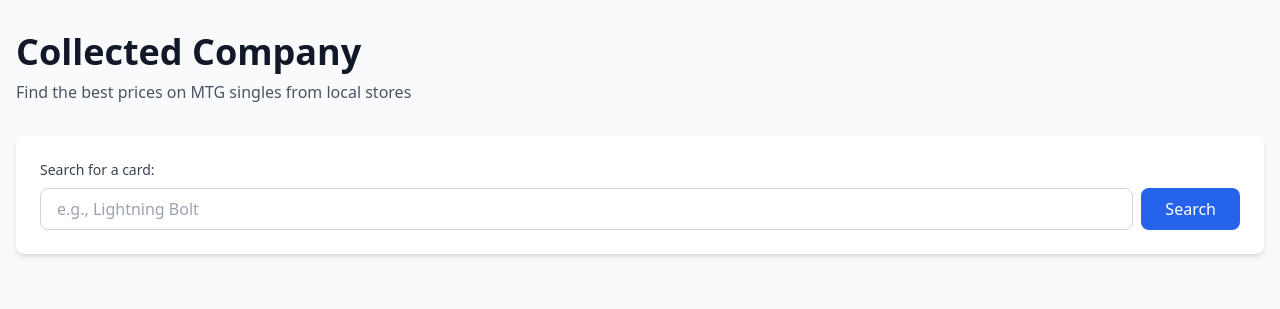
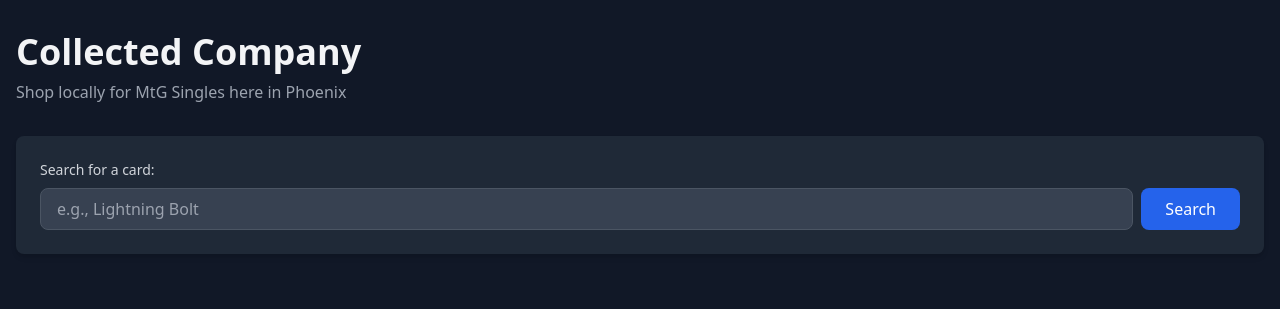
Before and after one commit to altf4/collected-company, a FastAPI app: page / in a window 1280 px wide. Shown: the top 309 px of the page. Run offline with FastAPI, Linux system fonts and the light colour scheme; some libraries are stand-ins or nearby versions.

Commit message:
Dark mode

```diff
--- a/collected_company/static/js/search.js
+++ b/collected_company/static/js/search.js
@@ -142,7 +142,7 @@ class CardSearcher {
       } else {
         // Multi-location store: store header + indented location checkboxes
         const header = document.createElement("div");
-        header.className = "font-medium text-sm text-gray-900 mb-1";
+        header.className = "font-medium text-sm text-gray-200 mb-1";
         header.textContent = store;
         group.appendChild(header);
 
@@ -160,12 +160,12 @@ class CardSearcher {
 
   _createCheckbox(filterKey, label, className) {
     const wrapper = document.createElement("label");
-    wrapper.className = `flex items-center gap-2 cursor-pointer ${className} text-gray-700 hover:text-gray-900`;
+    wrapper.className = `flex items-center gap-2 cursor-pointer ${className} text-gray-300 hover:text-gray-100`;
 
     const checkbox = document.createElement("input");
     checkbox.type = "checkbox";
     checkbox.checked = this.activeFilters.has(filterKey);
-    checkbox.className = "rounded border-gray-300 text-blue-600 focus:ring-blue-500";
+    checkbox.className = "rounded bg-gray-700 border-gray-500 text-blue-500 focus:ring-blue-500 focus:ring-offset-gray-800";
     checkbox.addEventListener("change", () => {
       if (checkbox.checked) {
         this.activeFilters.add(filterKey);
@@ -250,35 +250,35 @@ class CardSearcher {
     const storeLink = document.createElement("a");
     storeLink.href = result.store_url;
     storeLink.target = "_blank";
-    storeLink.className = "text-blue-600 hover:underline font-medium";
+    storeLink.className = "text-blue-400 hover:underline font-medium";
     storeLink.textContent = result.store_name;
     storeCell.appendChild(storeLink);
     if (result.location) {
       const locSpan = document.createElement("div");
-      locSpan.className = "text-xs text-gray-500";
+      locSpan.className = "text-xs text-gray-400";
       locSpan.textContent = result.location;
       storeCell.appendChild(locSpan);
     }
 
     // Set
     const setCell = document.createElement("td");
-    setCell.className = "px-6 py-4 text-sm text-gray-600";
+    setCell.className = "px-6 py-4 text-sm text-gray-300";
     setCell.textContent = result.set_name || "-";
 
     // Price
     const priceCell = document.createElement("td");
-    priceCell.className = "px-6 py-4 whitespace-nowrap font-bold";
+    priceCell.className = "px-6 py-4 whitespace-nowrap font-bold text-gray-100";
     priceCell.textContent =
       result.price !== null ? `$${result.price.toFixed(2)}` : "-";
 
     // Condition
     const conditionCell = document.createElement("td");
-    conditionCell.className = "px-6 py-4 whitespace-nowrap";
+    conditionCell.className = "px-6 py-4 whitespace-nowrap text-gray-300";
     conditionCell.textContent = result.condition || "-";
 
     // Foil
     const foilCell = document.createElement("td");
-    foilCell.className = "px-6 py-4 whitespace-nowrap";
+    foilCell.className = "px-6 py-4 whitespace-nowrap text-gray-300";
     foilCell.textContent = result.foil ? "Yes" : "No";
 
     // Stock
@@ -286,12 +286,13 @@ class CardSearcher {
     stockCell.className = "px-6 py-4 whitespace-nowrap";
     if (result.stock_quantity > 0) {
       stockCell.textContent = result.stock_quantity;
-      stockCell.classList.add("text-green-600");
+      stockCell.classList.add("text-green-400");
     } else if (result.stock_quantity === 0) {
       stockCell.textContent = "Out";
-      stockCell.classList.add("text-red-600");
+      stockCell.classList.add("text-red-400");
     } else {
       stockCell.textContent = "-";
+      stockCell.classList.add("text-gray-500");
     }
 
     // Link
@@ -301,11 +302,12 @@ class CardSearcher {
       const link = document.createElement("a");
       link.href = result.product_url;
       link.target = "_blank";
-      link.className = "text-blue-600 hover:underline";
+      link.className = "text-blue-400 hover:underline";
       link.textContent = "View";
       linkCell.appendChild(link);
     } else {
       linkCell.textContent = "-";
+      linkCell.classList.add("text-gray-500");
     }
 
     row.appendChild(storeCell);
--- a/collected_company/templates/index.html
+++ b/collected_company/templates/index.html
@@ -6,19 +6,19 @@
     <title>Collected Company - MTG Singles Price Aggregator</title>
     <script src="https://cdn.tailwindcss.com"></script>
 </head>
-<body class="bg-gray-50">
+<body class="bg-gray-900 text-gray-100">
     <div class="container mx-auto px-4 py-8 max-w-7xl">
         <!-- Header -->
         <header class="mb-8">
-            <h1 class="text-4xl font-bold text-gray-900 mb-2">Collected Company</h1>
-            <p class="text-gray-600">Find the best prices on MTG singles from local stores</p>
+            <h1 class="text-4xl font-bold text-gray-100 mb-2">Collected Company</h1>
+            <p class="text-gray-400">Shop locally for MtG Singles here in Phoenix</p>
         </header>
 
         <!-- Search Form -->
-        <div class="bg-white rounded-lg shadow-md p-6 mb-6">
+        <div class="bg-gray-800 rounded-lg shadow-md p-6 mb-6">
             <form id="search-form" class="space-y-4">
                 <div>
-                    <label for="card-search" class="block text-sm font-medium text-gray-700 mb-2">
+                    <label for="card-search" class="block text-sm font-medium text-gray-300 mb-2">
                         Search for a card:
                     </label>
                     <div class="flex gap-2">
@@ -28,84 +28,84 @@
                             name="q"
                             required
                             placeholder="e.g., Lightning Bolt"
-                            class="flex-1 px-4 py-2 border border-gray-300 rounded-lg focus:ring-2 focus:ring-blue-500 focus:border-transparent"
+                            class="flex-1 px-4 py-2 bg-gray-700 border border-gray-600 text-gray-100 placeholder-gray-400 rounded-lg focus:ring-2 focus:ring-blue-500 focus:border-transparent"
                             autocomplete="off"
                         />
                         <button
                             type="submit"
-                            class="px-6 py-2 bg-blue-600 text-white rounded-lg hover:bg-blue-700 focus:ring-2 focus:ring-blue-500 focus:ring-offset-2"
+                            class="px-6 py-2 bg-blue-600 text-white rounded-lg hover:bg-blue-700 focus:ring-2 focus:ring-blue-500 focus:ring-offset-2 focus:ring-offset-gray-800"
                         >
                             Search
                         </button>
                     </div>
                     <!-- Autocomplete dropdown will go here -->
-                    <div id="autocomplete-results" class="hidden mt-2 bg-white border border-gray-300 rounded-lg shadow-lg max-h-60 overflow-y-auto"></div>
+                    <div id="autocomplete-results" class="hidden mt-2 bg-gray-700 border border-gray-600 rounded-lg shadow-lg max-h-60 overflow-y-auto"></div>
                 </div>
             </form>
         </div>
 
         <!-- Progress Bar -->
         <div id="loading-container" class="hidden mb-4">
-            <div class="bg-gray-200 rounded-full h-2.5 mb-2">
-                <div id="progress-bar" class="bg-blue-600 h-2.5 rounded-full transition-all duration-300" style="width: 0%"></div>
+            <div class="bg-gray-700 rounded-full h-2.5 mb-2">
+                <div id="progress-bar" class="bg-blue-500 h-2.5 rounded-full transition-all duration-300" style="width: 0%"></div>
             </div>
-            <p id="progress-text" class="text-sm text-gray-600">Searching stores...</p>
+            <p id="progress-text" class="text-sm text-gray-400">Searching stores...</p>
         </div>
 
         <!-- Completion Message -->
-        <div id="completion-message" class="hidden text-green-600 font-semibold mb-4"></div>
+        <div id="completion-message" class="hidden text-green-400 font-semibold mb-4"></div>
 
         <!-- Main content: Sidebar + Results -->
         <div id="main-content" class="hidden flex gap-6">
             <!-- Sidebar: Store/Location Filters + Card Preview -->
             <aside id="filter-sidebar" class="w-48 flex-shrink-0">
-                <div class="bg-white rounded-lg shadow-md p-4 sticky top-4">
-                    <h3 class="text-sm font-semibold text-gray-900 uppercase tracking-wider mb-3">Filter by Store</h3>
+                <div class="bg-gray-800 rounded-lg shadow-md p-4 sticky top-4">
+                    <h3 class="text-sm font-semibold text-gray-300 uppercase tracking-wider mb-3">Filter by Store</h3>
                     <div id="store-filters" class="space-y-3">
                         <!-- Populated dynamically -->
                     </div>
                 </div>
 
                 <!-- Card Header (populated dynamically) -->
-                <div id="card-header" class="hidden bg-white rounded-lg shadow-md p-4 mt-4 sticky top-[calc(100vh-24rem)]">
+                <div id="card-header" class="hidden bg-gray-800 rounded-lg shadow-md p-4 mt-4">
                     <img id="card-image" src="" alt="" class="w-full rounded-lg shadow-sm mb-2" />
-                    <h2 id="card-name" class="text-sm font-bold text-gray-900 mb-1"></h2>
-                    <a id="card-scryfall-link" href="" target="_blank" class="text-xs text-blue-600 hover:underline">
+                    <h2 id="card-name" class="text-sm font-bold text-gray-100 mb-1"></h2>
+                    <a id="card-scryfall-link" href="" target="_blank" class="text-xs text-blue-400 hover:underline">
                         View on Scryfall →
                     </a>
                 </div>
             </aside>
 
             <!-- Results Table -->
-            <div id="results-container" class="flex-1 bg-white rounded-lg shadow-md overflow-hidden">
-                <div class="p-4 border-b border-gray-200">
+            <div id="results-container" class="flex-1 bg-gray-800 rounded-lg shadow-md overflow-hidden">
+                <div class="p-4 border-b border-gray-700">
                     <div class="flex gap-4 items-center">
                         <div>
-                            <label for="sort-select" class="text-sm font-medium text-gray-700 mr-2">Sort by:</label>
-                            <select id="sort-select" class="px-3 py-1 border border-gray-300 rounded">
+                            <label for="sort-select" class="text-sm font-medium text-gray-300 mr-2">Sort by:</label>
+                            <select id="sort-select" class="px-3 py-1 bg-gray-700 border border-gray-600 text-gray-100 rounded">
                                 <option value="price">Price (Low to High)</option>
                                 <option value="price-desc">Price (High to Low)</option>
                                 <option value="store">Store Name</option>
                                 <option value="condition">Condition</option>
                             </select>
                         </div>
-                        <span id="filter-count" class="text-sm text-gray-500"></span>
+                        <span id="filter-count" class="text-sm text-gray-400"></span>
                     </div>
                 </div>
                 <div class="overflow-x-auto">
-                    <table class="min-w-full divide-y divide-gray-200">
-                        <thead class="bg-gray-50">
+                    <table class="min-w-full divide-y divide-gray-700">
+                        <thead class="bg-gray-750">
                             <tr>
-                                <th class="px-6 py-3 text-left text-xs font-medium text-gray-500 uppercase tracking-wider">Store</th>
-                                <th class="px-6 py-3 text-left text-xs font-medium text-gray-500 uppercase tracking-wider">Set</th>
-                                <th class="px-6 py-3 text-left text-xs font-medium text-gray-500 uppercase tracking-wider">Price</th>
-                                <th class="px-6 py-3 text-left text-xs font-medium text-gray-500 uppercase tracking-wider">Condition</th>
-                                <th class="px-6 py-3 text-left text-xs font-medium text-gray-500 uppercase tracking-wider">Foil</th>
-                                <th class="px-6 py-3 text-left text-xs font-medium text-gray-500 uppercase tracking-wider">Stock</th>
-                                <th class="px-6 py-3 text-left text-xs font-medium text-gray-500 uppercase tracking-wider">Link</th>
+                                <th class="px-6 py-3 text-left text-xs font-medium text-gray-400 uppercase tracking-wider">Store</th>
+                                <th class="px-6 py-3 text-left text-xs font-medium text-gray-400 uppercase tracking-wider">Set</th>
+                                <th class="px-6 py-3 text-left text-xs font-medium text-gray-400 uppercase tracking-wider">Price</th>
+                                <th class="px-6 py-3 text-left text-xs font-medium text-gray-400 uppercase tracking-wider">Condition</th>
+                                <th class="px-6 py-3 text-left text-xs font-medium text-gray-400 uppercase tracking-wider">Foil</th>
+                                <th class="px-6 py-3 text-left text-xs font-medium text-gray-400 uppercase tracking-wider">Stock</th>
+                                <th class="px-6 py-3 text-left text-xs font-medium text-gray-400 uppercase tracking-wider">Link</th>
                             </tr>
                         </thead>
-                        <tbody id="results-tbody" class="bg-white divide-y divide-gray-200">
+                        <tbody id="results-tbody" class="divide-y divide-gray-700">
                             <!-- Results populated by JavaScript -->
                         </tbody>
                     </table>
@@ -114,15 +114,15 @@
         </div>
 
         <!-- Error Messages -->
-        <div id="error-container" class="hidden mt-4 p-4 bg-red-50 border border-red-200 rounded-lg">
-            <p class="text-red-800" id="error-message"></p>
+        <div id="error-container" class="hidden mt-4 p-4 bg-red-900/50 border border-red-700 rounded-lg">
+            <p class="text-red-300" id="error-message"></p>
         </div>
     </div>
 
     <style>
         /* Highlight animation for new results */
         @keyframes highlight {
-            0% { background-color: #fef3c7; }
+            0% { background-color: rgba(59, 130, 246, 0.15); }
             100% { background-color: transparent; }
         }
 
@@ -131,6 +131,6 @@
         }
     </style>
 
-    <script src="/static/js/search.js?v=4"></script>
+    <script src="/static/js/search.js?v=5"></script>
 </body>
 </html>
```
